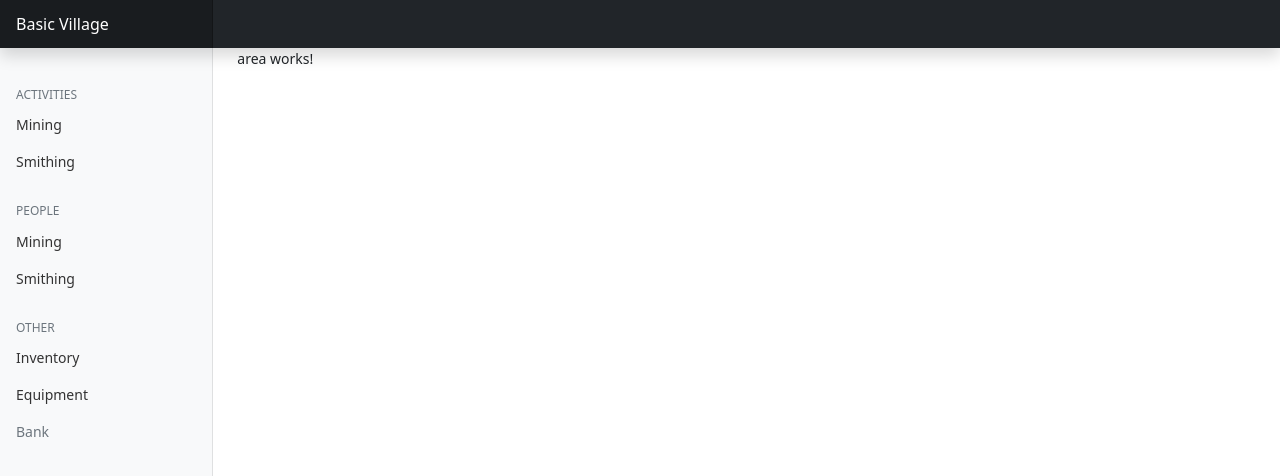
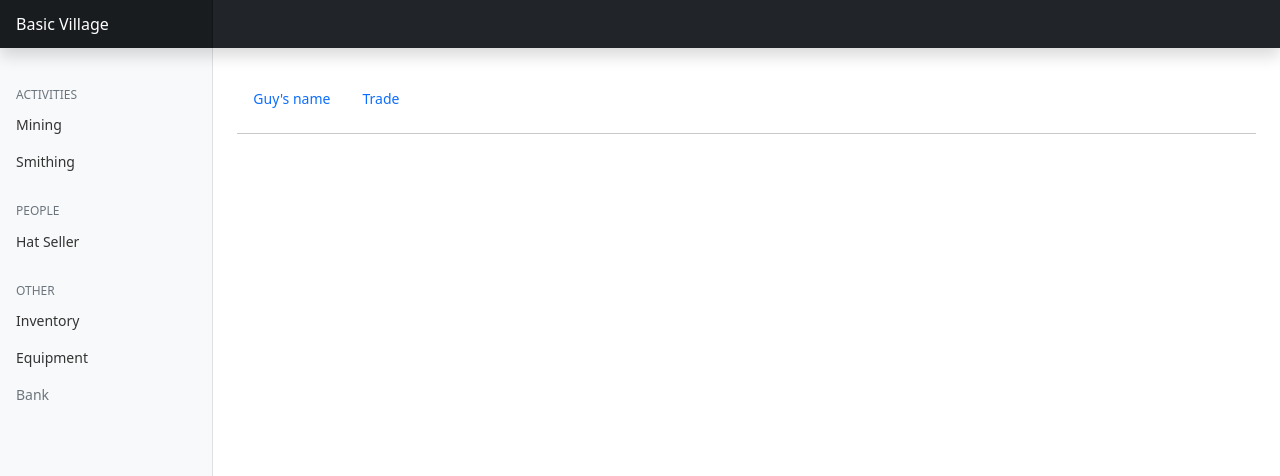
Before and after one commit to whynotavailable/belkornar-game, an Angular app: page /person/people__hat_seller in a window 1280 px wide. Before the commit this address led to /area. Shown: the top 476 px of the page. Built offline with nearby package versions, Linux system fonts and the light colour scheme.

Commit message:
Person started

```diff
--- a/src/app/app-routing.module.ts
+++ b/src/app/app-routing.module.ts
@@ -2,14 +2,15 @@ import { NgModule } from '@angular/core';
 import { RouterModule, Routes } from '@angular/router';
 import {AreaComponent} from "./area/area.component";
 import {ActivityComponent} from "./activity/activity.component";
-import {InventoryComponent} from "./inventory/inventory.component";
 import {InventoryPageComponent} from "./inventory-page/inventory-page.component";
+import {PersonComponent} from "./person/person.component";
 
 const routes: Routes = [
   { path: 'area', component: AreaComponent },
   { path: 'activity/:id', component: ActivityComponent },
   { path: 'activity-group/:group', component: ActivityComponent},
   { path: 'inventory', component: InventoryPageComponent },
+  { path: 'person/:person', component: PersonComponent },
   { path: '**', redirectTo: '/area' }
 ];
 
--- a/src/app/app.component.html
+++ b/src/app/app.component.html
@@ -27,11 +27,10 @@
           <span>People</span>
         </h6>
         <ul class="nav flex-column mb-2">
-          <li *ngFor="let activity of activities" class="nav-item">
+          <li *ngFor="let person of people" class="nav-item">
 
-            <a [routerLink]="getLink(activity)" class="nav-link">
-              <span *ngIf="activity.group === undefined">{{activity.name}}</span>
-              <span *ngIf="activity.group !== undefined">{{activity.group}}</span>
+            <a [routerLink]="'person/' + person.id" class="nav-link">
+              <span>{{person.name}}</span>
             </a>
           </li>
         </ul>
--- a/src/app/app.component.ts
+++ b/src/app/app.component.ts
@@ -1,8 +1,9 @@
 import {Component, OnDestroy, OnInit} from '@angular/core';
 import {DataService} from "./services/data.service";
 import {AreaService} from "./services/area.service";
-import {combineLatest, Subscription, switchMap} from "rxjs";
+import {combineLatest, combineLatestWith, Subscription, switchMap} from "rxjs";
 import {ActivitiesService} from "./services/activities.service";
+import {PersonService} from "./services/person.service";
 
 @Component({
   selector: 'app-root',
@@ -13,12 +14,15 @@ export class AppComponent implements OnInit, OnDestroy {
   title = 'belkornar';
 
   activities: Process[] = [];
+  people: Person[] = [];
 
   currentArea: string = '';
   activitiesSub: Subscription | null = null;
   areaSub: Subscription | null = null;
+  peopleSub: Subscription | null = null;
 
-  constructor(private areaService: AreaService, private activitiesService: ActivitiesService) {
+  constructor(private areaService: AreaService, private activitiesService: ActivitiesService,
+              private personService: PersonService) {
 
   }
 
@@ -34,10 +38,14 @@ export class AppComponent implements OnInit, OnDestroy {
   ngOnInit(): void {
     this.activitiesSub = this.areaService.getAreaData()
       .pipe(switchMap(area => {
-        return this.activitiesService.getActivities(area.activities || []);
+        return combineLatest([
+          this.activitiesService.getActivities(area.activities || []),
+          this.personService.getPeople(area.people || [])
+        ])
       }))
-      .subscribe(activities => {
+      .subscribe(([activities, people]) => {
         this.activities = activities;
+        this.people = people;
       })
 
     this.areaSub = this.areaService.getAreaData()
--- a/src/app/app.module.ts
+++ b/src/app/app.module.ts
@@ -10,6 +10,7 @@ import { ProgressbarModule } from "ngx-bootstrap/progressbar";
 import { InventoryComponent } from './inventory/inventory.component';
 import { InventoryPageComponent } from './inventory-page/inventory-page.component';
 import {FormsModule} from "@angular/forms";
+import { PersonComponent } from './person/person.component';
 
 @NgModule({
   declarations: [
@@ -18,6 +19,7 @@ import {FormsModule} from "@angular/forms";
     ActivityComponent,
     InventoryComponent,
     InventoryPageComponent,
+    PersonComponent,
   ],
   imports: [
     BrowserModule,
--- a/src/app/inventory/inventory.component.html
+++ b/src/app/inventory/inventory.component.html
@@ -15,7 +15,7 @@
     Count: {{item.count}}
   </div>
   <div class="card-footer">
-    <button (click)="selectItem(item.id)" class="btn btn-primary">Select</button>
+    <!--<button (click)="selectItem(item.id)" class="btn btn-primary">Select</button>-->
     <button *ngIf="item.type === 'equipment'" class="btn btn-secondary">Equip</button>
     <button (click)="dropItem(item.id)" class="btn btn-danger">Drop</button>
   </div>
--- /dev/null
+++ b/src/app/person/person.component.html
@@ -0,0 +1,16 @@
+<div class="row content">
+  <div class="col-md-12">
+    <ul class="nav nav-pills">
+      <li class="nav-item">
+        <span class="nav-link">Guy's name</span>
+      </li>
+      <li class="nav-item">
+        <span class="nav-link">Trade</span>
+      </li>
+    </ul>
+    <hr>
+    <div class="row">
+
+    </div>
+  </div>
+</div>
--- /dev/null
+++ b/src/app/person/person.component.scss
@@ -0,0 +1,3 @@
+span.nav-link {
+  cursor: pointer;
+}
--- /dev/null
+++ b/src/app/person/person.component.ts
@@ -0,0 +1,15 @@
+import { Component, OnInit } from '@angular/core';
+
+@Component({
+  selector: 'app-person',
+  templateUrl: './person.component.html',
+  styleUrls: ['./person.component.scss']
+})
+export class PersonComponent implements OnInit {
+
+  constructor() { }
+
+  ngOnInit(): void {
+  }
+
+}
--- /dev/null
+++ b/src/app/services/person.service.ts
@@ -0,0 +1,17 @@
+import { Injectable } from '@angular/core';
+import {map, Observable} from "rxjs";
+import {DataService} from "./data.service";
+
+@Injectable({
+  providedIn: 'root'
+})
+export class PersonService {
+
+  constructor(private dataService: DataService) { }
+
+  getPeople(ids: string[]): Observable<Person[]> {
+    return this.dataService.data$.pipe(map(data => {
+      return data.people.filter(x => ids.indexOf(x.id) !== -1);
+    }));
+  }
+}
--- a/src/assets/datafile.json
+++ b/src/assets/datafile.json
@@ -61,7 +61,7 @@
   "people": [
     {
       "id": "people__hat_seller",
-      "name": "hat seller",
+      "name": "Hat Seller",
       "sells": [
         {
           "id": "item__hat",
```
Also changed, not shown: src/models.d.ts (+20 -0 lines), 2 other files (tests, documents, lock files or other folders).
